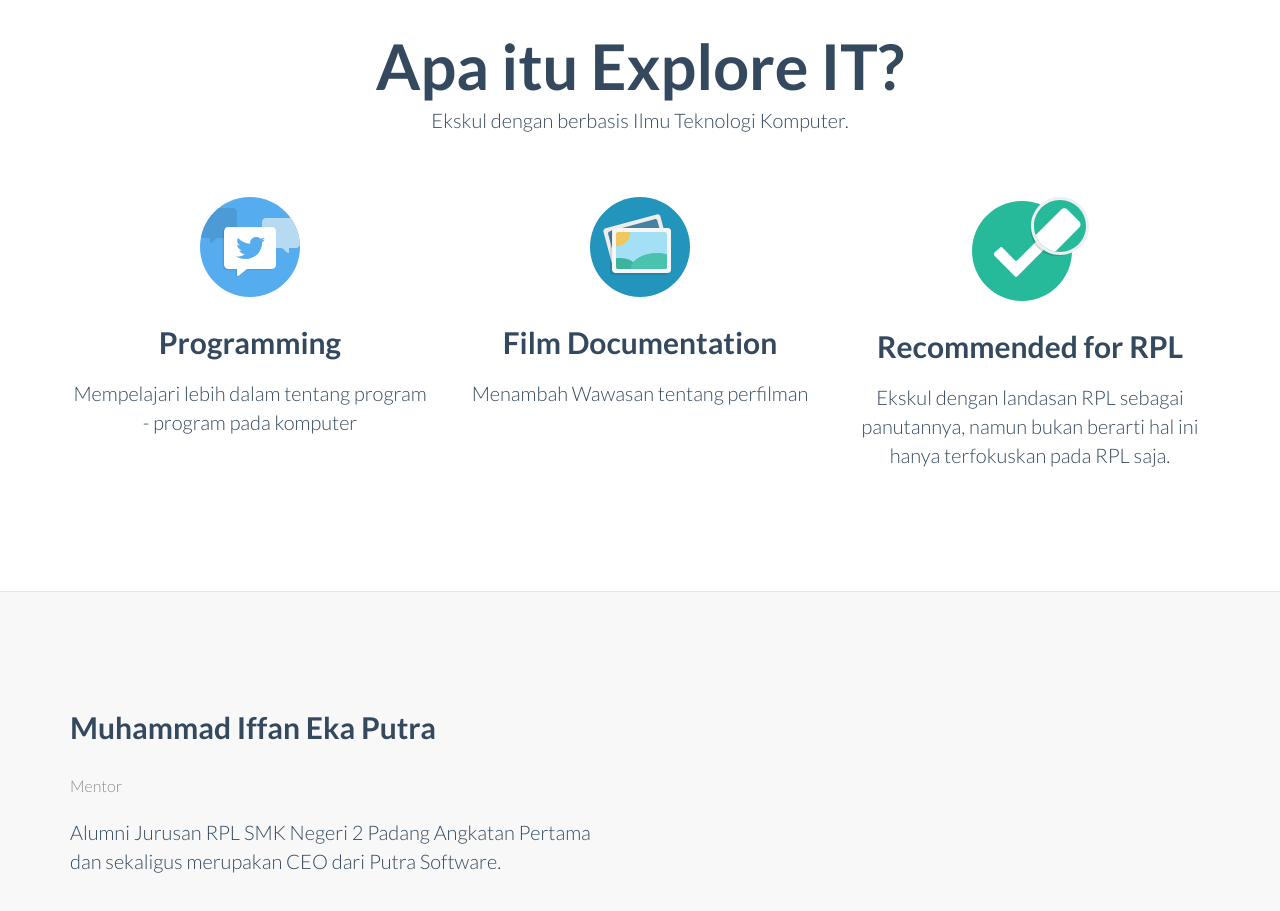
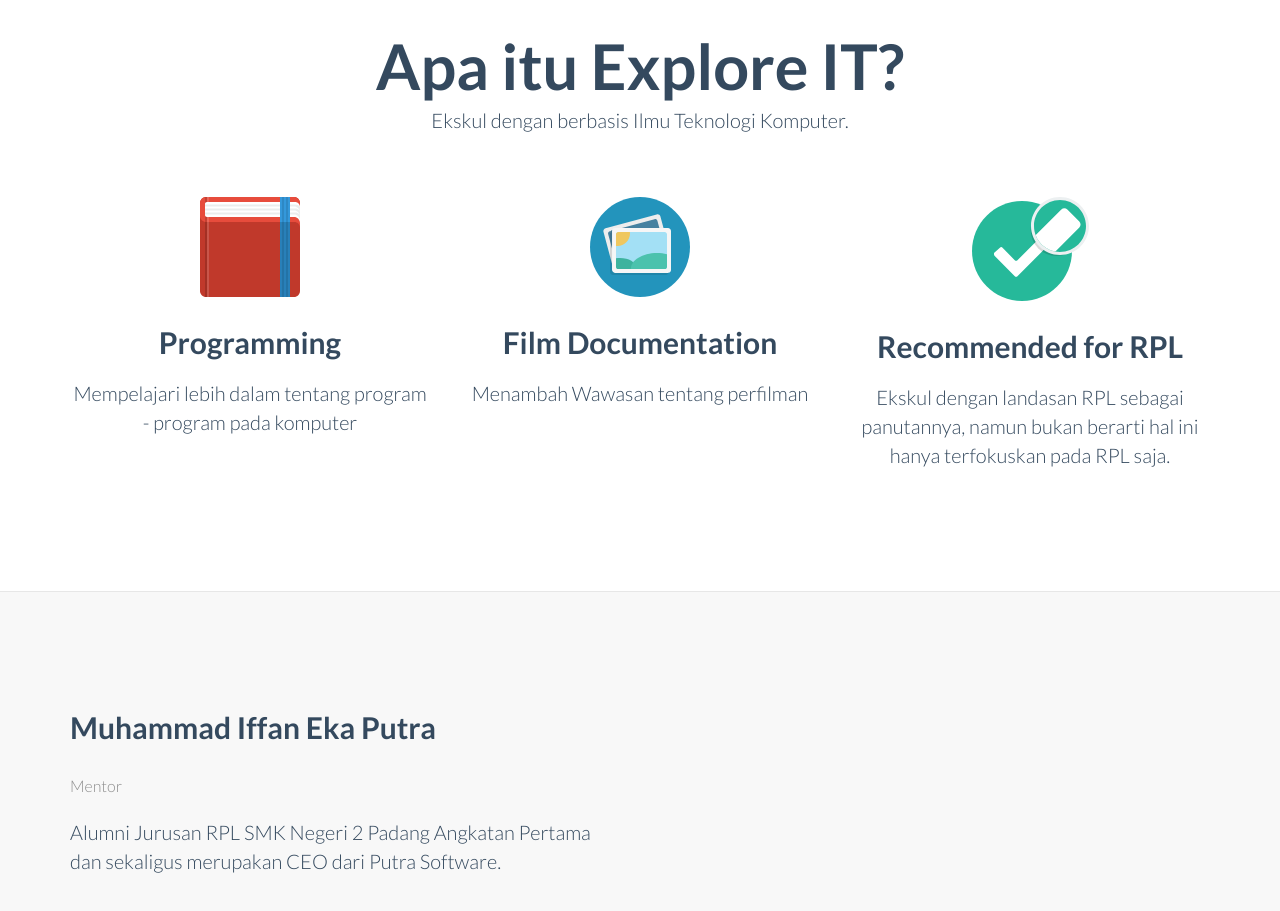
Before and after one commit to waderjhonson/web, a plain HTML site: page index.html in a window 1280 px wide. Shown: the part 949-1860 px from the top of the page. Drawn offline with Linux system fonts and the light colour scheme.

Commit message:
Update index.html

```diff
--- a/index.html
+++ b/index.html
@@ -109,7 +109,7 @@
 			<div class="row">
 
 				<div class="col-sm-4 wow fadeInDown text-center">
-				  <img class="rotate" src="img/icon/tweet.svg" alt="Generic placeholder image">
+				  <img class="rotate" src="img/icon/book.svg" alt="Generic placeholder image">
 				  <h3>Programming</h3>
 				  <p class="lead">Mempelajari lebih dalam tentang program - program pada komputer </p>
 
```
